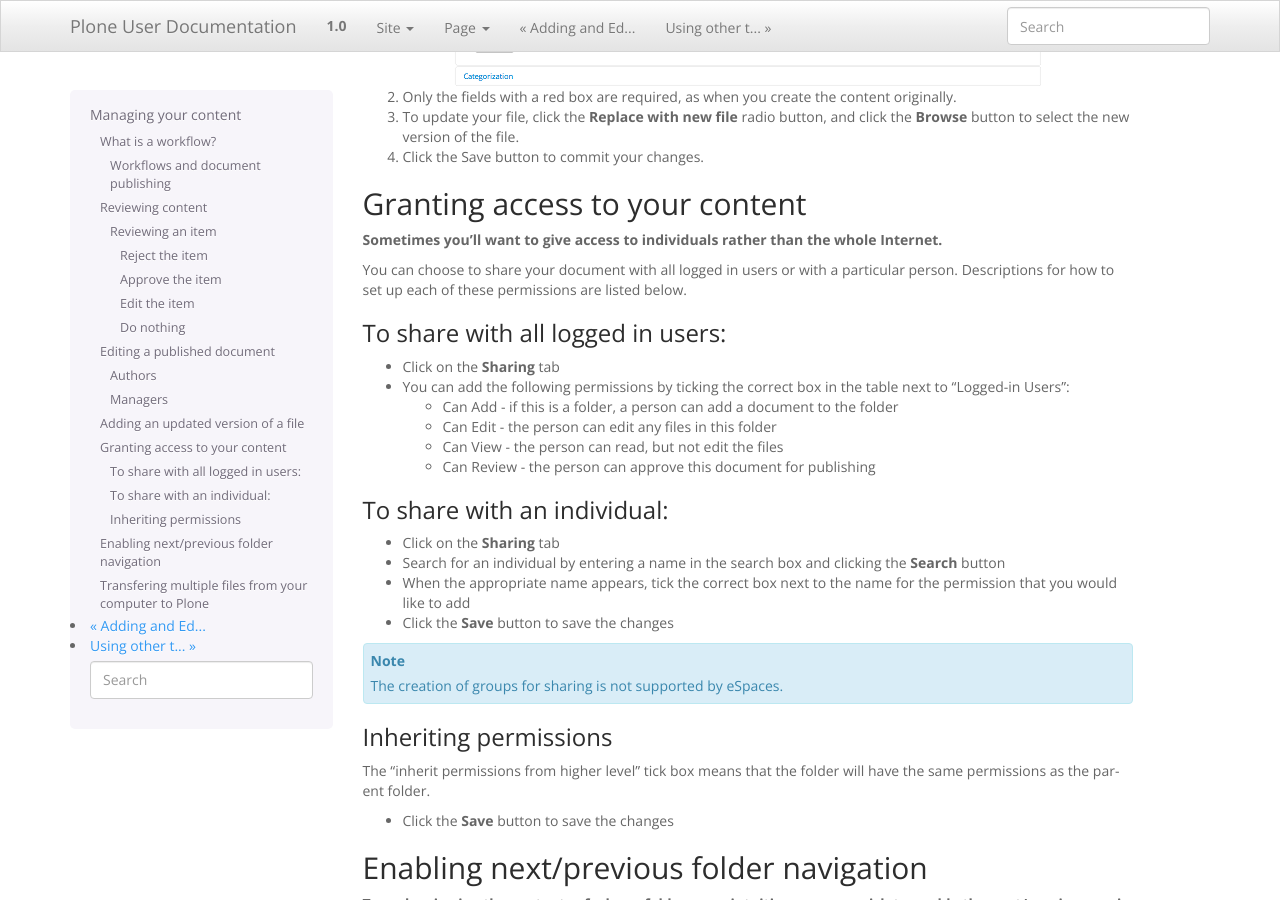
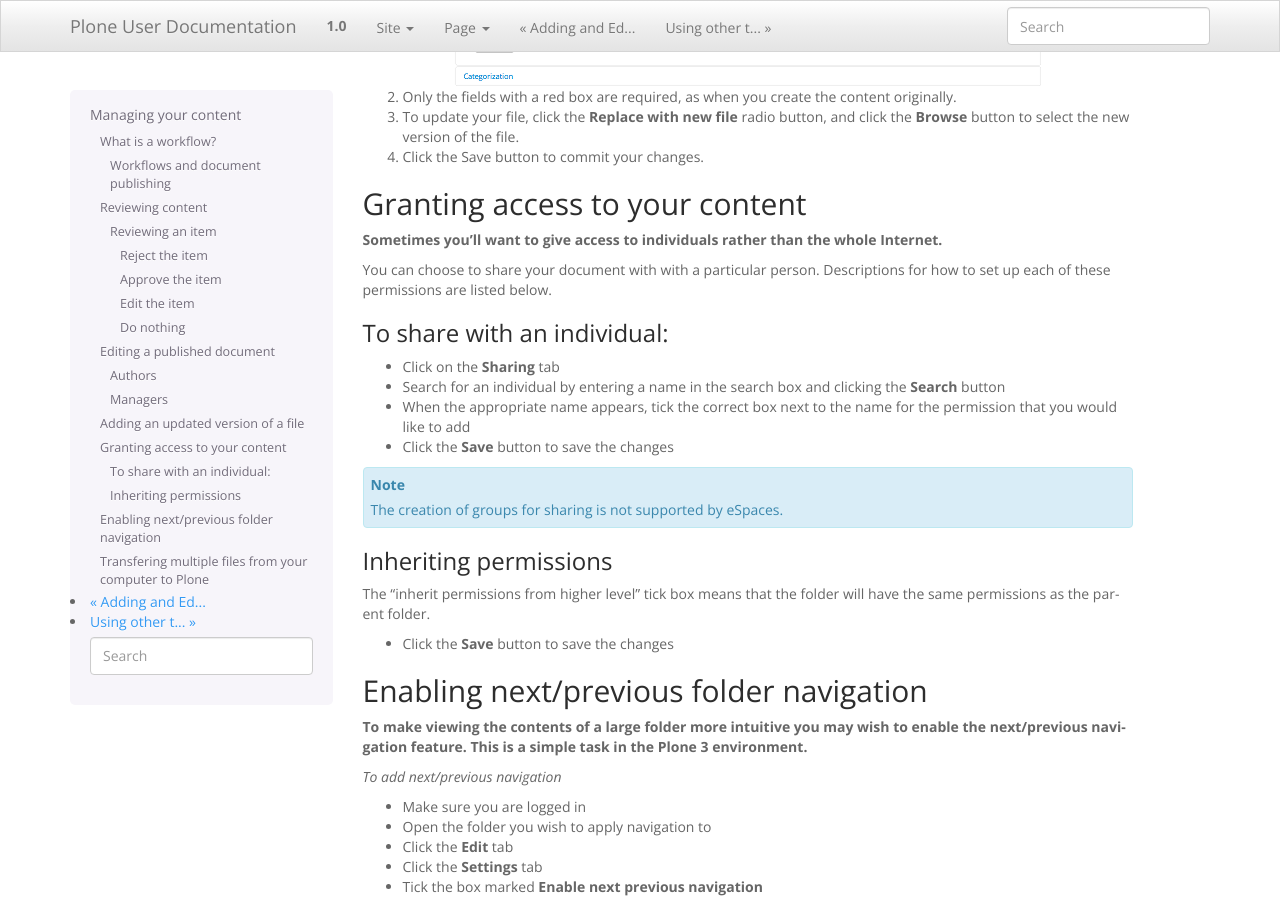
Before and after one commit to jcu-eresearch/plone-user-doc, a Sphinx documentation site: the page built from source/managingcontent.rst, in a window 1280 px wide and 900 px high, scrolled down 2807 px. Built offline with Sphinx 7.4.7, drawn with Linux system fonts in a browser that asks for light colours.

Commit message:
Removed share with all "Logged-in Users"

```diff
--- a/source/managingcontent.rst
+++ b/source/managingcontent.rst
@@ -156,20 +156,8 @@ Granting access to your content
 
 **Sometimes you'll want to give access to individuals rather than the whole Internet.**
 
-You can choose to share your document with all logged in users or with a
-particular person. Descriptions for how to set up each of these permissions
-are listed below.
-
-To share with all logged in users:
-----------------------------------
-
-* Click on the **Sharing** tab
-* You can add the following permissions by ticking the correct box in the table next to "Logged-in Users":
-
-  * Can Add - if this is a folder, a person can add a document to the folder
-  * Can Edit - the person can edit any files in this folder
-  * Can View - the person can read, but not edit the files
-  * Can Review - the person can approve this document for publishing
+You can choose to share your document with with a particular person. Descriptions for
+how to set up each of these permissions are listed below.
 
 To share with an individual:
 ----------------------------
```
